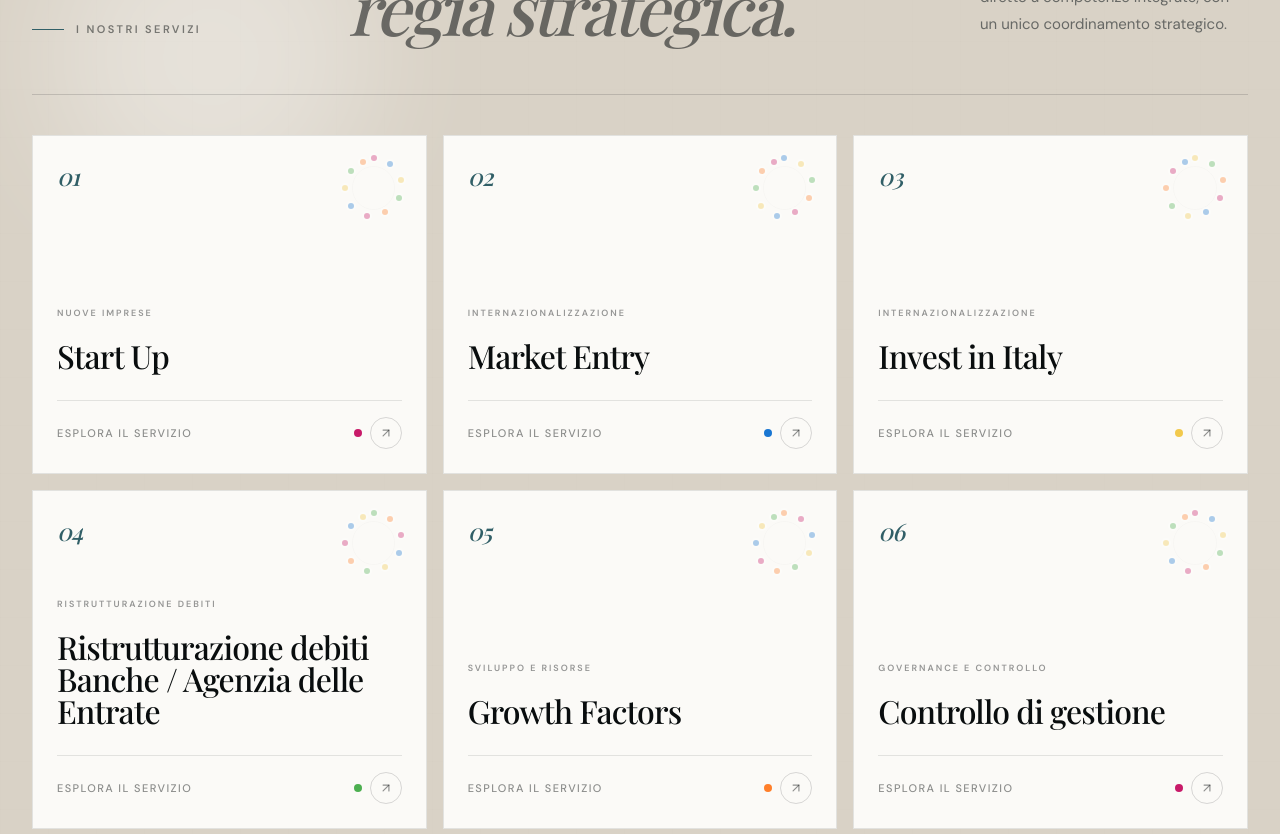
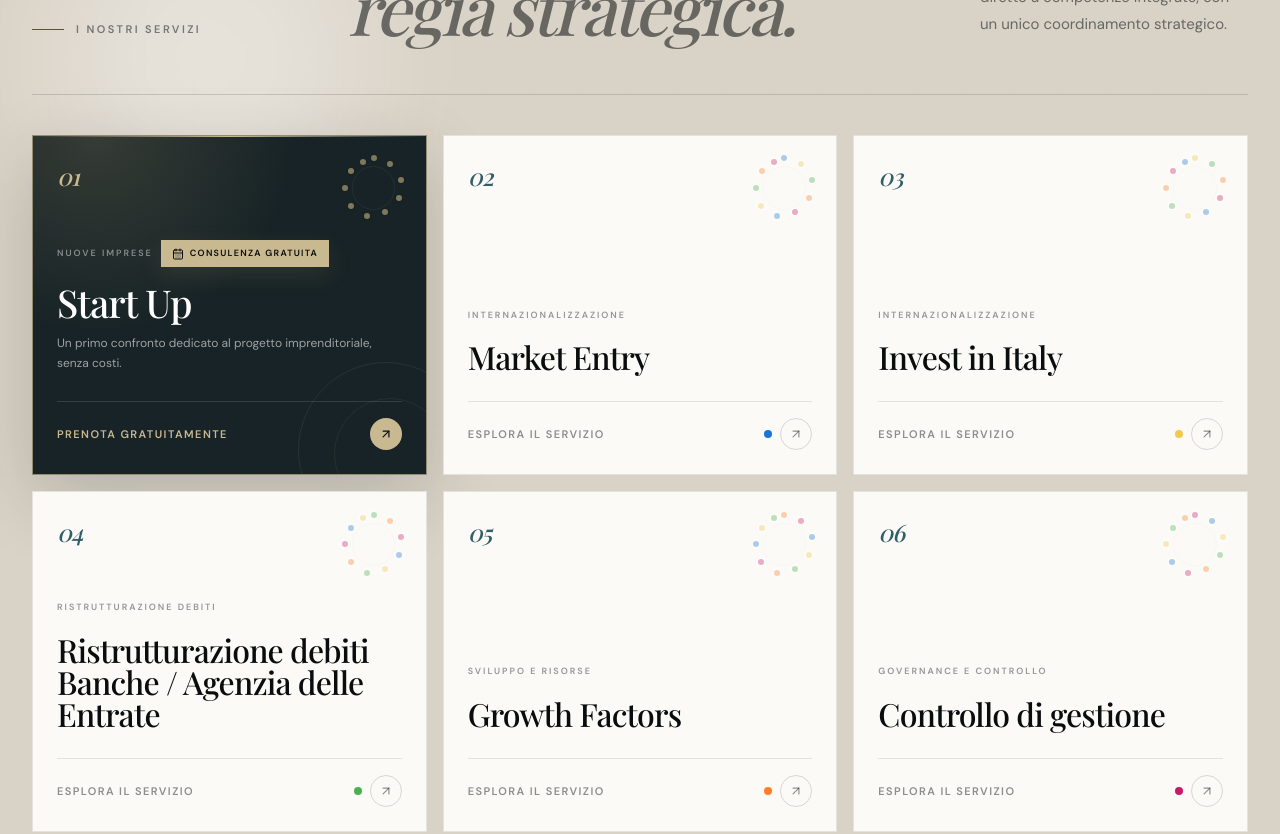
Before and after one commit to gaetanomeli95-lab/Prosperya-site, a Next.js app: page / in a window 1280 px wide. Shown: the part 2660-3494 px from the top of the page. Built offline with nearby package versions, Linux system fonts and the light colour scheme; a web font is replaced by a local one.

Commit message:
design: highlight free startup consultation on home

```diff
--- a/src/components/ServiceCatalogGrid.tsx
+++ b/src/components/ServiceCatalogGrid.tsx
@@ -21,38 +21,64 @@ export function ServiceCatalogGrid({ compact = false }: ServiceCatalogGridProps)
         const centerFinalPair = remainder === 2 && index === serviceCatalog.length - 2;
         const price = service.consultationPrice;
         const accent = accents[index % accents.length];
+        const isStartup = service.title === 'Start Up' && service.href === '/servizi/startup/';
+        const highlightStartup = compact && isStartup;
 
         return (
           <FadeIn key={service.title} delay={index * 0.02} className={cn('h-full lg:col-span-2', centerFinalPair && 'lg:col-start-2')}>
             <Link
               href={service.href}
               className={cn(
-                'group relative flex h-full flex-col overflow-hidden border border-night/10 bg-paper transition-all duration-500',
-                'hover:-translate-y-1 hover:border-night/20 hover:shadow-[0_24px_70px_rgba(9,13,14,.12)]',
+                'group relative flex h-full flex-col overflow-hidden border transition-all duration-500',
+                highlightStartup
+                  ? 'border-sand/70 bg-[#172326] shadow-[0_24px_70px_rgba(9,13,14,.16)] hover:-translate-y-1 hover:border-sand hover:shadow-[0_30px_85px_rgba(9,13,14,.22)]'
+                  : 'border-night/10 bg-paper hover:-translate-y-1 hover:border-night/20 hover:shadow-[0_24px_70px_rgba(9,13,14,.12)]',
                 compact ? 'min-h-[230px] p-5 sm:p-6' : 'min-h-[260px] p-6 sm:p-7 lg:min-h-[285px] lg:p-8'
               )}
-              aria-label={`Approfondisci ${service.title}`}
+              aria-label={highlightStartup ? 'Scopri la consulenza gratuita Start Up' : `Approfondisci ${service.title}`}
             >
-              <div className="pointer-events-none absolute right-5 top-5 h-14 w-14 opacity-35 transition-all duration-700 group-hover:scale-105 group-hover:opacity-60 sm:h-16 sm:w-16">
-                <span className="absolute inset-[16%] rounded-full border border-night/[0.055]" />
+              {highlightStartup && (
+                <>
+                  <div className="pointer-events-none absolute inset-0 bg-[radial-gradient(circle_at_16%_0%,rgba(214,188,132,.16),transparent_42%)]" />
+                  <div className="pointer-events-none absolute inset-x-0 top-0 h-px bg-gradient-to-r from-transparent via-sand to-transparent" />
+                  <div className="pointer-events-none absolute -bottom-16 -right-12 h-44 w-44 rounded-full border border-sand/[0.10]" />
+                  <div className="pointer-events-none absolute -bottom-9 -right-5 h-28 w-28 rounded-full border border-sand/[0.08]" />
+                </>
+              )}
+
+              <div className={cn(
+                'pointer-events-none absolute right-5 top-5 h-14 w-14 opacity-35 transition-all duration-700 group-hover:scale-105 group-hover:opacity-60 sm:h-16 sm:w-16',
+                highlightStartup && 'opacity-55 group-hover:opacity-80'
+              )}>
+                <span className={cn('absolute inset-[16%] rounded-full border', highlightStartup ? 'border-white/[0.10]' : 'border-night/[0.055]')} />
                 <span className="absolute inset-0 transition-transform duration-[1100ms] ease-out group-hover:rotate-[18deg]">
                   {orbitDots.map((dot, dotIndex) => (
                     <span
                       key={dotIndex}
-                      className="absolute h-1.5 w-1.5 -translate-x-1/2 -translate-y-1/2 rounded-full shadow-[0_0_0_2px_rgba(255,255,255,.72)]"
-                      style={{ left: `${dot.x}%`, top: `${dot.y}%`, backgroundColor: accents[(dotIndex + index) % accents.length] }}
+                      className={cn(
+                        'absolute h-1.5 w-1.5 -translate-x-1/2 -translate-y-1/2 rounded-full',
+                        highlightStartup ? 'shadow-[0_0_0_2px_rgba(23,35,38,.72)]' : 'shadow-[0_0_0_2px_rgba(255,255,255,.72)]'
+                      )}
+                      style={{ left: `${dot.x}%`, top: `${dot.y}%`, backgroundColor: highlightStartup ? '#D7BE86' : accents[(dotIndex + index) % accents.length] }}
                     />
                   ))}
                 </span>
               </div>
 
               <div className="relative flex items-start justify-between gap-4 pr-20">
-                <span className="editorial-index text-2xl text-mediterranean">{String(index + 1).padStart(2, '0')}</span>
+                <span className={cn('editorial-index text-2xl', highlightStartup ? 'text-sand' : 'text-mediterranean')}>{String(index + 1).padStart(2, '0')}</span>
               </div>
 
               <div className="relative mt-auto pt-12">
                 <div className="mb-4 flex min-h-5 flex-wrap items-center gap-2">
-                  <p className="text-[9px] font-semibold uppercase tracking-[.22em] text-night/42">{service.area}</p>
+                  <p className={cn('text-[9px] font-semibold uppercase tracking-[.22em]', highlightStartup ? '!text-white/45' : 'text-night/42')}>{service.area}</p>
+
+                  {highlightStartup && (
+                    <span className="inline-flex items-center gap-1.5 border border-sand/45 bg-sand px-2.5 py-1.5 text-[9px] font-bold uppercase tracking-[.14em] text-night shadow-[0_8px_24px_rgba(215,190,134,.12)]">
+                      <CalendarDays className="h-3 w-3" /> Consulenza gratuita
+                    </span>
+                  )}
+
                   {price && (
                     <span className="inline-flex items-center gap-1.5 border border-mediterranean/20 bg-mediterranean/[0.06] px-2 py-1 text-[9px] font-semibold uppercase tracking-[.12em] text-mediterranean">
                       <CalendarDays className="h-3 w-3" /> Consulenza €{price}
@@ -60,13 +86,32 @@ export function ServiceCatalogGrid({ compact = false }: ServiceCatalogGridProps)
                   )}
                 </div>
 
-                <h3 className="max-w-[25rem] text-[1.8rem] font-heading leading-[1] text-night sm:text-[2rem]">{service.title}</h3>
+                <h3 className={cn(
+                  'max-w-[25rem] font-heading leading-[1]',
+                  highlightStartup ? 'text-[2.15rem] !text-white sm:text-[2.4rem]' : 'text-[1.8rem] text-night sm:text-[2rem]'
+                )}>{service.title}</h3>
 
-                <div className="mt-7 flex items-center justify-between gap-4 border-t border-night/10 pt-4">
-                  <p className="text-[11px] font-medium uppercase tracking-[.13em] text-night/46">{price ? 'Scopri la consulenza' : 'Esplora il servizio'}</p>
+                {highlightStartup && (
+                  <p className="mt-3 max-w-[23rem] text-xs leading-[1.65] !text-white/58">
+                    Un primo confronto dedicato al progetto imprenditoriale, senza costi.
+                  </p>
+                )}
+
+                <div className={cn('mt-7 flex items-center justify-between gap-4 border-t pt-4', highlightStartup ? 'border-white/12' : 'border-night/10')}>
+                  <p className={cn(
+                    'text-[11px] font-semibold uppercase tracking-[.13em]',
+                    highlightStartup ? '!text-sand' : 'text-night/46'
+                  )}>
+                    {highlightStartup ? 'Prenota gratuitamente' : price ? 'Scopri la consulenza' : 'Esplora il servizio'}
+                  </p>
                   <span className="flex items-center gap-2">
-                    <span className="h-2 w-2 rounded-full" style={{ backgroundColor: accent }} />
-                    <span className="grid h-8 w-8 place-items-center rounded-full border border-night/15 text-night/45 transition-all duration-300 group-hover:bg-night group-hover:text-white">
+                    {!highlightStartup && <span className="h-2 w-2 rounded-full" style={{ backgroundColor: accent }} />}
+                    <span className={cn(
+                      'grid h-8 w-8 place-items-center rounded-full border transition-all duration-300',
+                      highlightStartup
+                        ? 'border-sand/45 bg-sand !text-night group-hover:bg-white'
+                        : 'border-night/15 text-night/45 group-hover:bg-night group-hover:text-white'
+                    )}>
                       <ArrowUpRight className="h-3.5 w-3.5 transition-transform duration-300 group-hover:-translate-y-0.5 group-hover:translate-x-0.5" />
                     </span>
                   </span>
```
